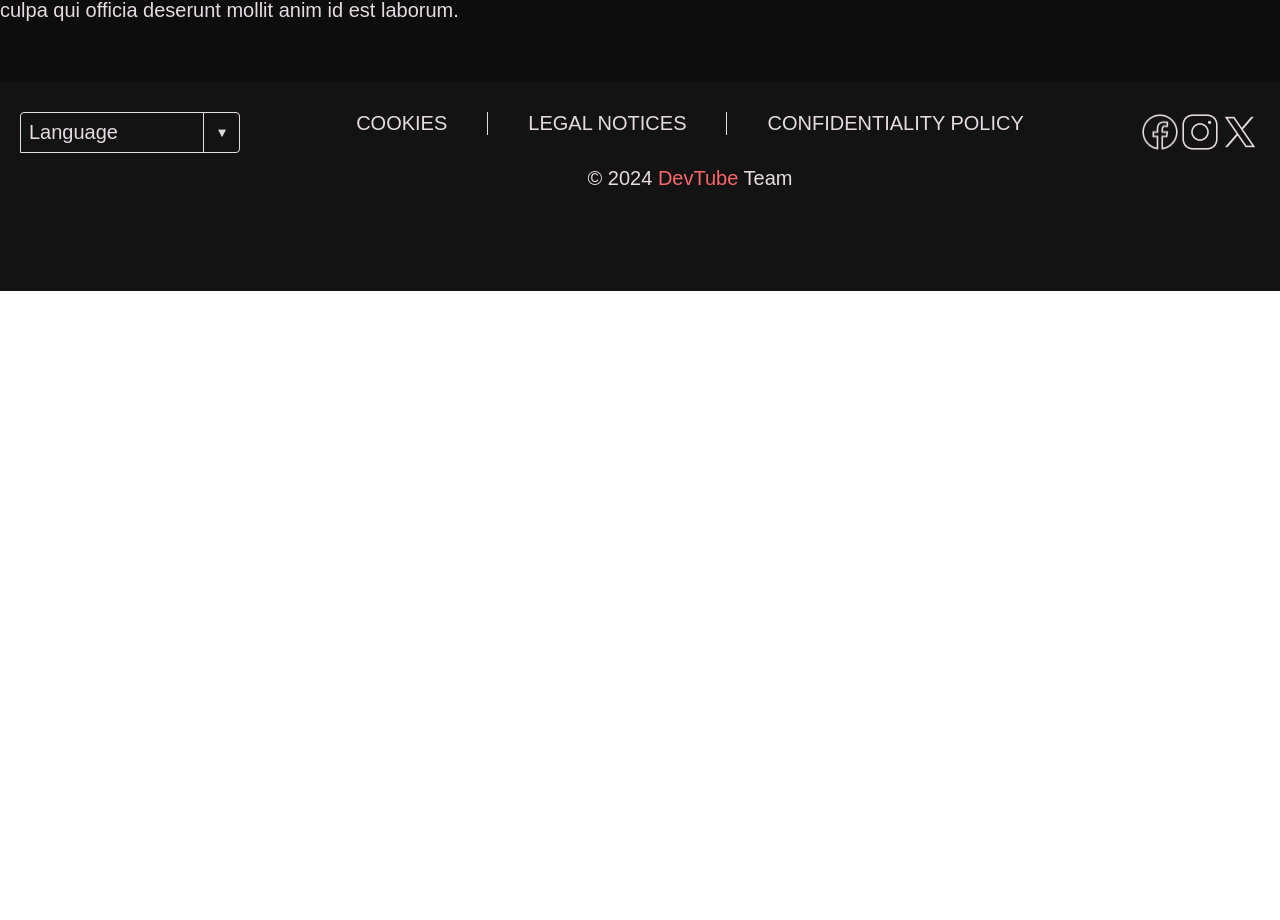
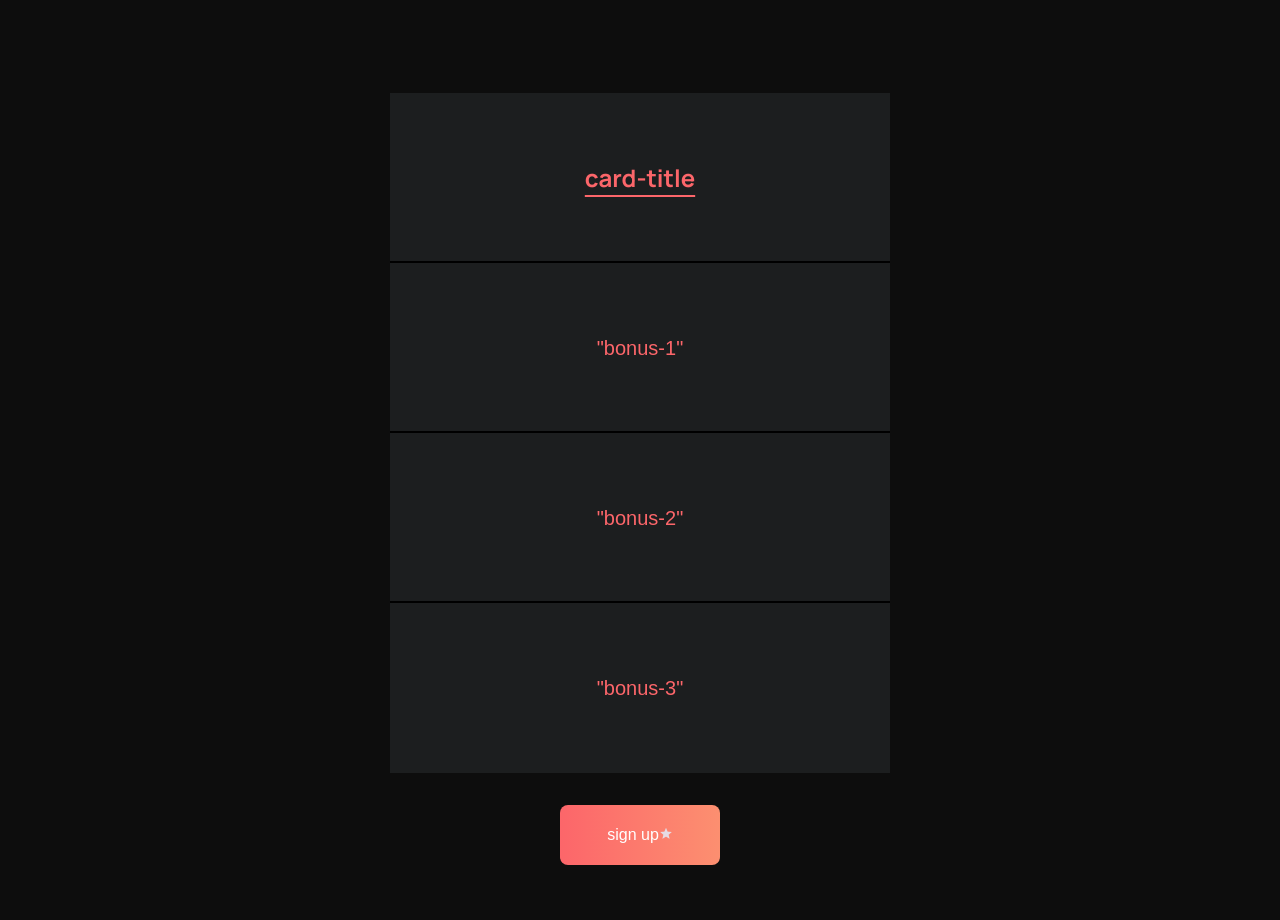
Before and after one commit to WildCodeSchool-2024-09/JS-Nantes-CSS117-P3_DevTube, a React (Vite) app in the folder client/: page /freemium in a window 1280 px wide. Shown: the part 412-1332 px from the top of the page. Before the commit the page ends 800 px from the top, so only its background shows below. Built offline with nearby package versions, Linux system fonts and the light colour scheme; a web font is replaced by a local one.

Commit message:
html + style information freemium

```diff
--- a/client/src/pages/Freemium/Freemium.tsx
+++ b/client/src/pages/Freemium/Freemium.tsx
@@ -1,14 +1,15 @@
 import "../../styles/Freemium.css";
 import bigStarFreenium from "/big-star-freenium.png";
+import starWhite from "/star-white-icon.png";
 
 export default function Freemium() {
   return (
-    <section className="page-freemium">
-      <section className="title-freemium">
+    <section className="page-freenium">
+      <section className="title-freenium">
         <img className="orange-star-icon" src={bigStarFreenium} alt="star" />
         <h1>Freemium</h1>
       </section>
-      <p className="intro-text-freemium">
+      <p className="intro-text-freenium">
         Lorem ipsum dolor sit amet, consectetur adipiscing elit, sed do eiusmod
         tempor incididunt ut labore et dolore magna aliqua. Ut enim ad minim
         veniam, quis nostrud exercitation ullamco laboris nisi ut aliquip ex ea
@@ -17,6 +18,24 @@ export default function Freemium() {
         occaecat cupidatat non proident, sunt in culpa qui officia deserunt
         mollit anim id est laborum.
       </p>
+      <section className="information-freenium">
+        <figure className="block-information-freenium">
+          <div className="card-information-freenium">
+            <h2 className="card-block card-block-1">card-title</h2>
+            <p className="card-block card-block-2">"bonus-1"</p>
+            <p className="card-block card-block-3">"bonus-2"</p>
+            <p className="card-block card-block-4">"bonus-3"</p>
+            <div className="card-block-button">
+              <button type="button" className="big-cta">
+                sign up
+                <span>
+                  <img className="white-star-icon" src={starWhite} alt="" />
+                </span>
+              </button>
+            </div>
+          </div>
+        </figure>
+      </section>
     </section>
   );
 }
--- a/client/src/styles/Freemium.css
+++ b/client/src/styles/Freemium.css
@@ -27,6 +27,62 @@
   padding-top: 47px;
 }
 
+.information-freenium {
+  padding: 57px;
+  display: flex;
+  flex-direction: column;
+  align-items: center;
+  gap: 100px;
+}
+
+.card-information-freenium {
+  display: flex;
+  flex-direction: column;
+  align-items: center;
+  width: calc(100vw - 56px);
+}
+
+.card-block {
+  border-bottom: solid 2px black;
+  width: 100%;
+  height: 120px;
+  line-height: 120px;
+  text-align: center;
+  color: var(--accent-color-1);
+  background: var(--tertiary-color);
+}
+
+.card-block-1 {
+  text-decoration: var(--accent-color-1) underline;
+  text-decoration-thickness: 2px;
+  text-underline-offset: 8px;
+  height: 65px;
+  line-height: 65px;
+}
+
+.card-block-4 {
+  border-bottom: none;
+}
+
+.card-block-button {
+  background: none;
+  padding-top: 32px;
+}
+
+.white-star-icon {
+  height: 14px;
+  width: 14px;
+}
+
+@media screen and (min-width: 600px) {
+  .intro-text-freenium {
+    width: 500px;
+  }
+  .card-information-freenium {
+    width: 500px;
+  }
+}
+
 @media screen and (min-width: 950px) {
   .page-fremium {
     text-align: left;
@@ -48,4 +104,26 @@
     padding-top: 80px;
     width: 718px;
   }
+  .information-freenium {
+    padding-top: 57px;
+    display: flex;
+    flex-direction: row;
+    align-items: center;
+    gap: 100px;
+    padding-top: 0px;
+  }
+
+  .card-information-freenium {
+    padding-top: 100px;
+  }
+
+  .card-block-1 {
+    height: 131px;
+    line-height: 131px;
+  }
+
+  .card-block {
+    height: 170px;
+    line-height: 170px;
+  }
 }
```
